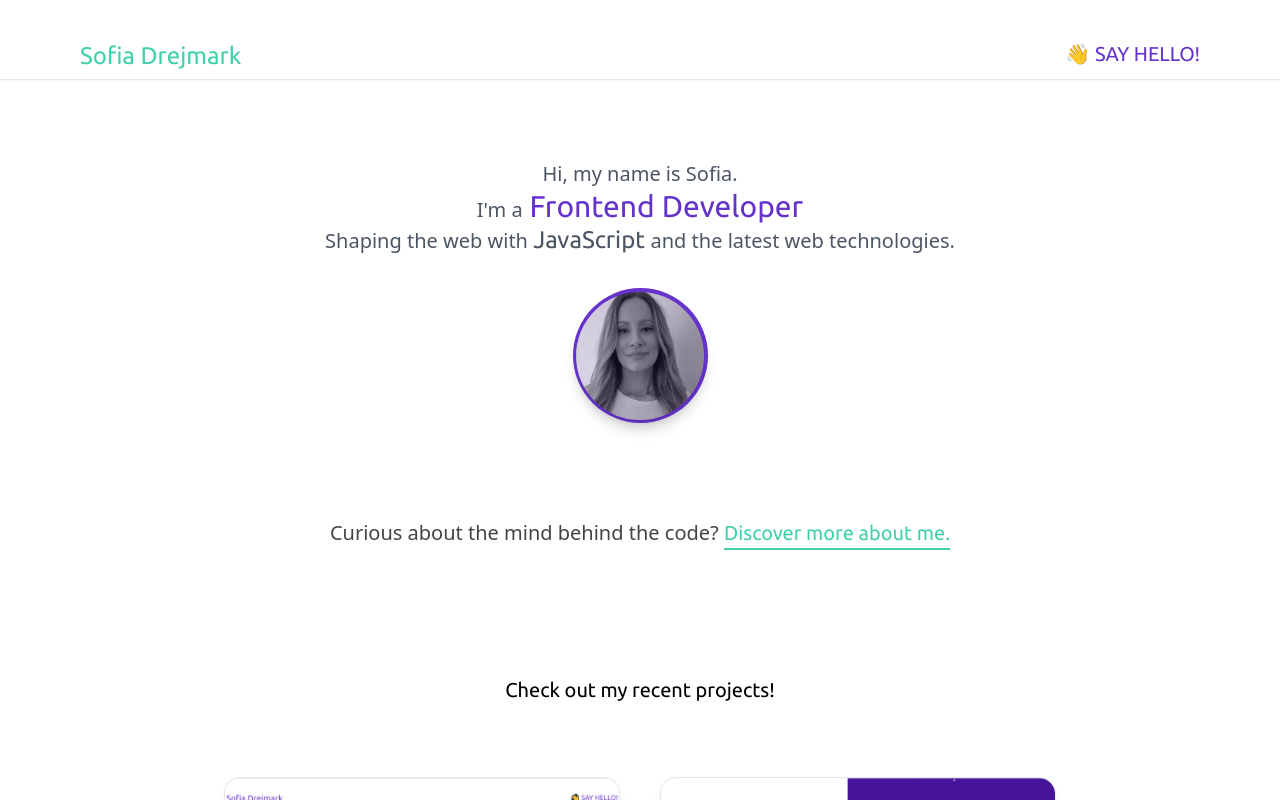
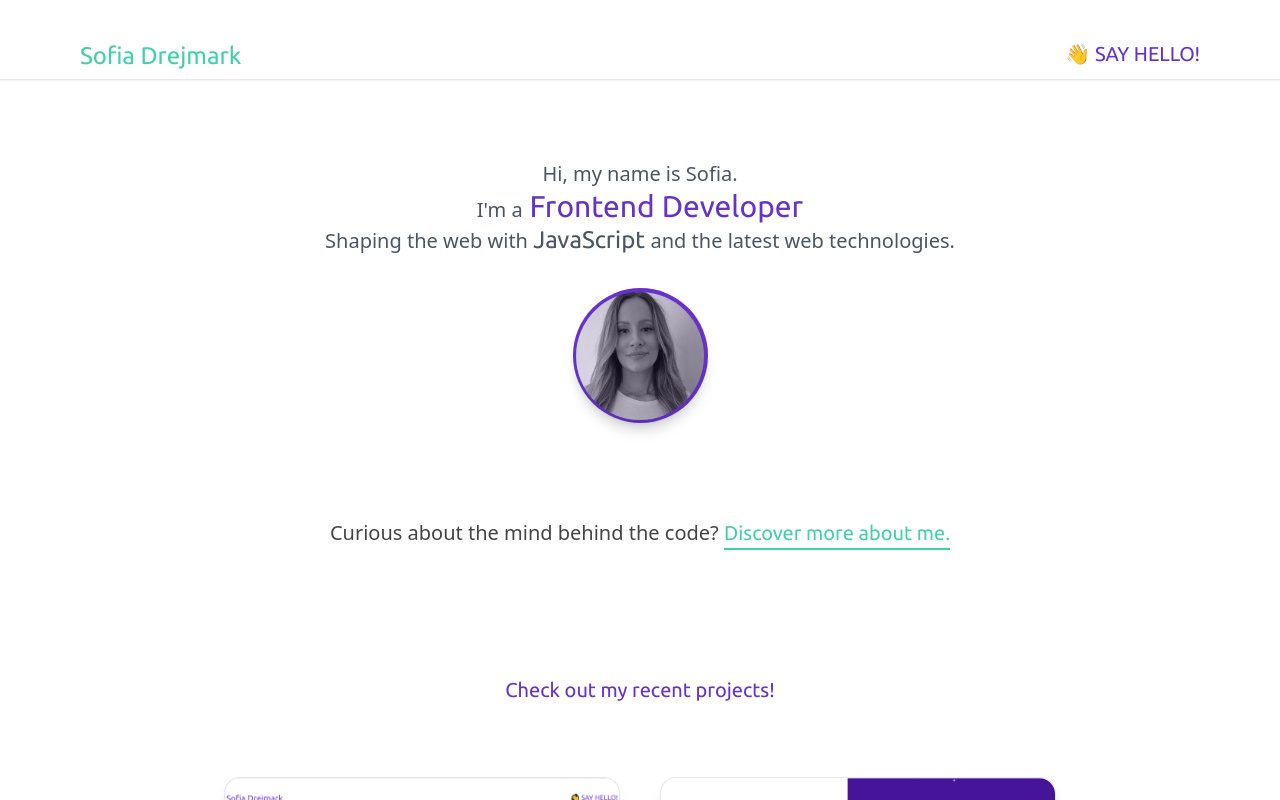
Before and after one commit to SofiaDrejmark/Portfolio, a Next.js app: page / in a window 1280 px wide. Built offline with nearby package versions, Linux system fonts and the light colour scheme.

Commit message:
text color

```diff
--- a/app/page.tsx
+++ b/app/page.tsx
@@ -61,7 +61,7 @@ export default function Home() {
       <section className="w-full  flex flex-col justify-center items-center py-20">
         <Link
           href="/projects"
-          className={`${ubuntu.className} hover:text-[#42d0ab] mb-10 flex justify-center items-center text-xl  border border-[#ffffff] rounded-lg px-4 py-8`}
+          className={`${ubuntu.className} hover:text-[#42d0ab] text-[#6533cb] mb-10 flex justify-center items-center text-xl  border border-[#ffffff] rounded-lg px-4 py-8`}
         >
           <p>Check out my recent projects!</p>
         </Link>
```
